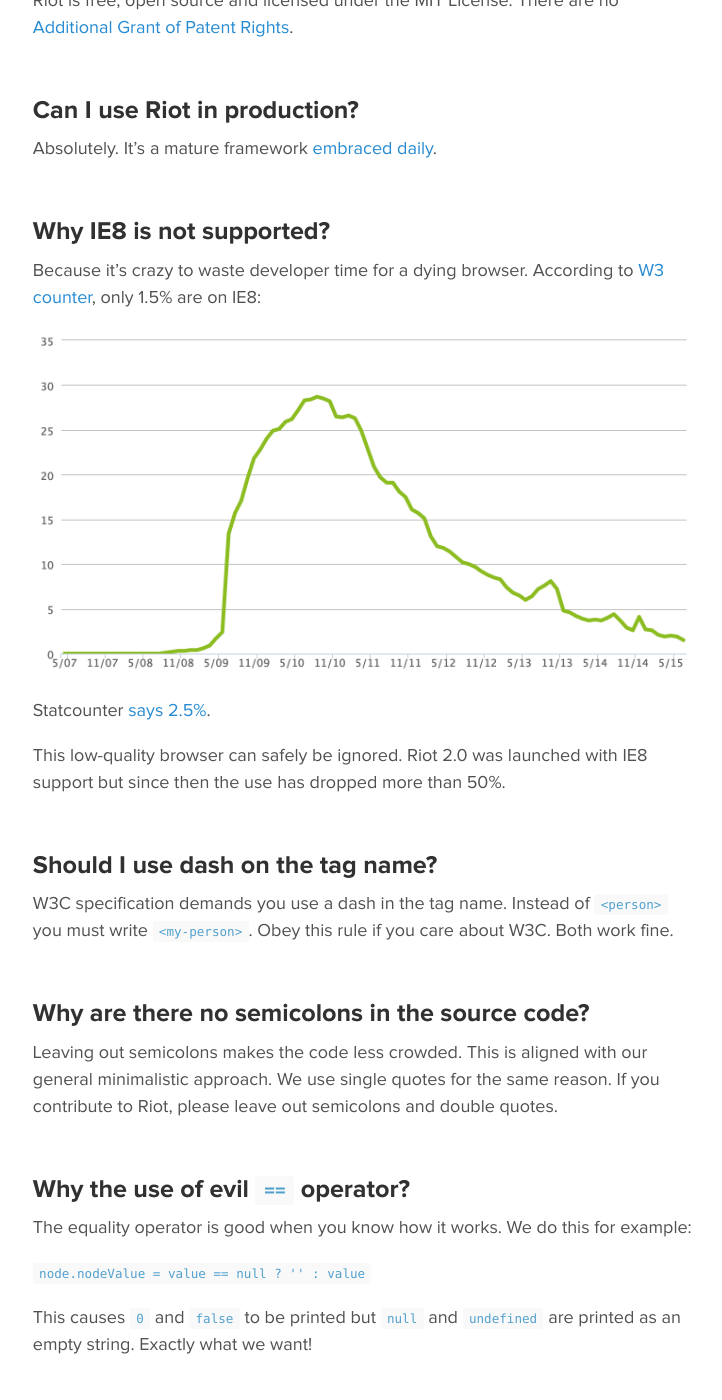
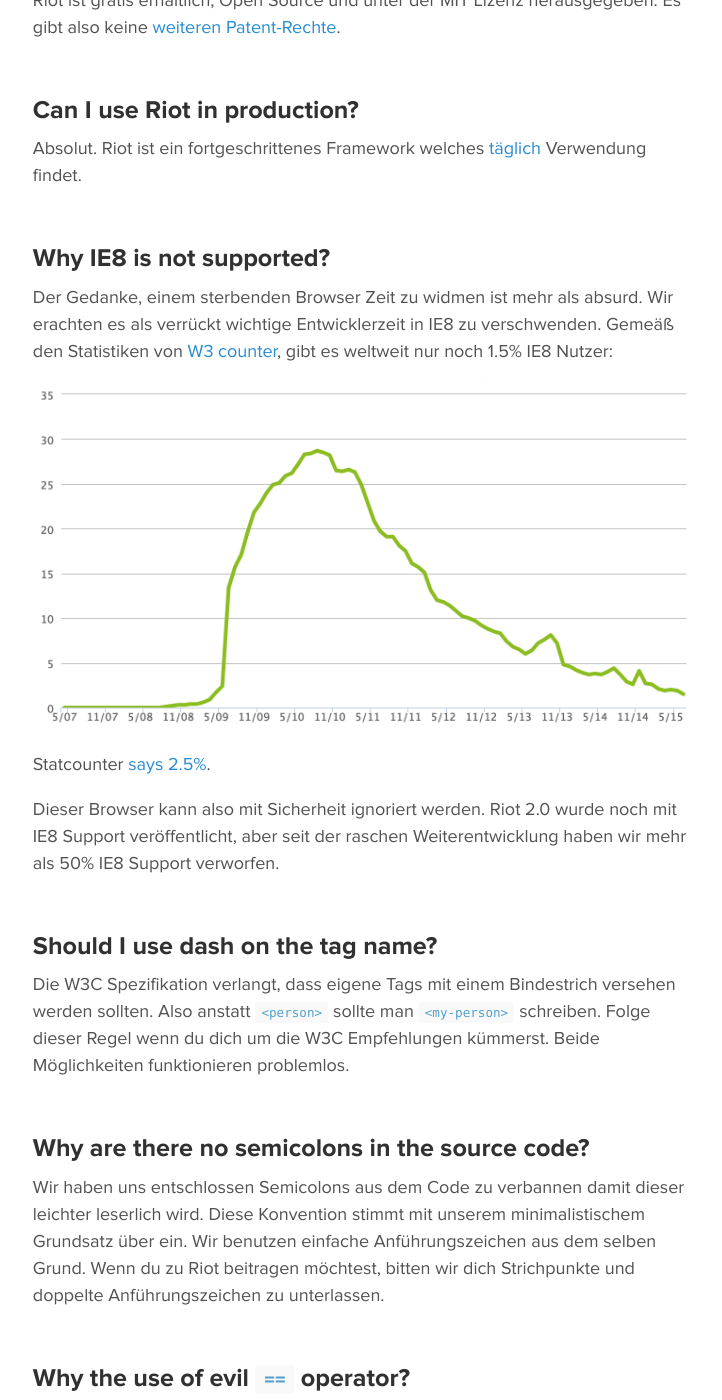
Before and after one commit to riot/riot.github.io, a Jekyll site: the page built from de/faq.md, in a window 1280 px wide and 1400 px high, scrolled down 440 px. Shown: the whole window, without its empty margins (276-998 px from the left). Built offline with Jekyll 4.4.1, drawn with Linux system fonts in a browser that asks for light colours; Markdown is read by kramdown in place of the engine named in the settings; some of the changed text lies outside the part shown.

Commit message:
Updated most of the FAQ, renaming some of the nav-labels

```diff
--- a/_includes/de/api-tabs.html
+++ b/_includes/de/api-tabs.html
@@ -4,7 +4,7 @@
   <a href="/api/compiler/">Compiler</a>
   <a href="/api/observable/">Observable</a>
   <a href="/api/route/">Router</a>
-  <a href="/api/misc/">Misc</a>
+  <a href="/api/misc/">Weiteres</a>
 </div>
 
 <h1>API &middot; {{ page.title }}</h1>
--- a/_layouts/de.html
+++ b/_layouts/de.html
@@ -1,9 +1,9 @@
 <!doctype html>
 
 {% capture nav %}
-  <a href="/compare/">Compare</a>
+  <a href="/compare/">Vergleich</a>
   <a href="/faq/">FAQ</a>
-  <a href="/guide/">Guide</a>
+  <a href="/guide/">Handbuch</a>
   <a href="/api/">API</a>
   <a href="/download/">Download</a>
   <a href="/forum/">Forum</a>
--- a/de/faq.md
+++ b/de/faq.md
@@ -1,41 +1,41 @@
 ---
 layout: default
 title: Riot FAQ
-description: Questions and Answers about Riot, User Interface (UI) Micro-Libary
+description: Fragen und Antwort über Riot, User Interface (UI) Micro-Libary
 ---
 
 # Frequently asked questions
 
-## Why is this project called Riot?
-Riot is against the current trend of boilerplate and unneeded complexity. We think that a small, powerful API and concise syntax are extremely important things on a client-side library.
+## Wieso trägt dieses Projekt den Titel Riot?
+Riot bedeutet Aufstand, und wir sind gegen den heutigen Trend von unnötiger Komplexität und Boilerplates. Wir denken, dass eine kleine aber mächtige API mit eindeutigem Syntax fundamentale Aspekte einer client-side Bibliothek sind.
 
 
 ## Is Riot free?
-Riot is free, open source and licensed under the MIT License. There are no [Additional Grant of Patent Rights](https://github.com/facebook/react/blob/master/PATENTS).
+Riot ist gratis erhältlich, Open Source und unter der MIT Lizenz herausgegeben. Es gibt also keine [weiteren Patent-Rechte](https://github.com/facebook/react/blob/master/PATENTS).
 
 
 ## Can I use Riot in production?
-Absolutely. It's a mature framework [embraced daily](https://twitter.com/search?q=riotjs).
+Absolut. Riot ist ein fortgeschrittenes Framework welches [täglich](https://twitter.com/search?q=riotjs) Verwendung findet.
 
 ## Why IE8 is not supported?
-Because it's crazy to waste developer time for a dying browser. According to [W3 counter](http://www.w3counter.com/trends), only 1.5% are on IE8:
+Der Gedanke, einem sterbenden Browser Zeit zu widmen ist mehr als absurd. Wir erachten es als verrückt wichtige Entwicklerzeit in IE8 zu verschwenden. Gemeäß den Statistiken von [W3 counter](http://www.w3counter.com/trends), gibt es weltweit nur noch 1.5% IE8 Nutzer:
 
 ![](/img/ie8-trend.png)
 
 Statcounter [says 2.5%](http://gs.statcounter.com/#browser_version_partially_combined-ww-monthly-201408-201507).
 
-This low-quality browser can safely be ignored. Riot 2.0 was launched with IE8 support but since then the use has dropped more than 50%.
+Dieser Browser kann also mit Sicherheit ignoriert werden. Riot 2.0 wurde noch mit IE8 Support veröffentlicht, aber seit der raschen Weiterentwicklung haben wir mehr als 50% IE8 Support verworfen.
 
 
 ## Should I use dash on the tag name?
-W3C specification demands you use a dash in the tag name. Instead of `<person>` you must write `<my-person>`. Obey this rule if you care about W3C. Both work fine.
+Die W3C Spezifikation verlangt, dass eigene Tags mit einem Bindestrich versehen werden sollten. Also anstatt `<person>` sollte man `<my-person>` schreiben. Folge dieser Regel wenn du dich um die W3C Empfehlungen kümmerst. Beide Möglichkeiten funktionieren problemlos.
 
 
 ## Why are there no semicolons in the source code?
-Leaving out semicolons makes the code less crowded. This is aligned with our general minimalistic approach. We use single quotes for the same reason. If you contribute to Riot, please leave out semicolons and double quotes.
+Wir haben uns entschlossen Semicolons aus dem Code zu verbannen damit dieser leichter leserlich wird. Diese Konvention stimmt mit unserem minimalistischem Grundsatz über ein. Wir benutzen einfache Anführungszeichen aus dem selben Grund. Wenn du zu Riot beitragen möchtest, bitten wir dich Strichpunkte und doppelte Anführungszeichen zu unterlassen.
 
 ## Why the use of evil `==` operator?
-The equality operator is good when you know how it works. We do this for example:
+Der simple Vergleichsoperator ist gut wenn man weiß wie er funktioniert. Als beispiel machen wir uns das so zu nutze:
 
 `node.nodeValue = value == null ? '' : value`
 
@@ -46,7 +46,7 @@
 Yes. You can use CSS normally inside a tag. The web component standard also has a mechanism of encapsulating of CSS. However, it's unlikely that this improves the overall manageability of your CSS.
 
 
-## What's the role of jQuery?
+## Welche Rolle spielt jQuery?
 Riot reduces the need for jQuery. You no longer need selectors, traversing, events and manipulation features. Some features like delegated events can be useful. jQuery plugins can be used together with Riot.
 
 
```
Also changed, not shown: de/index.md (+1 -1 lines).
